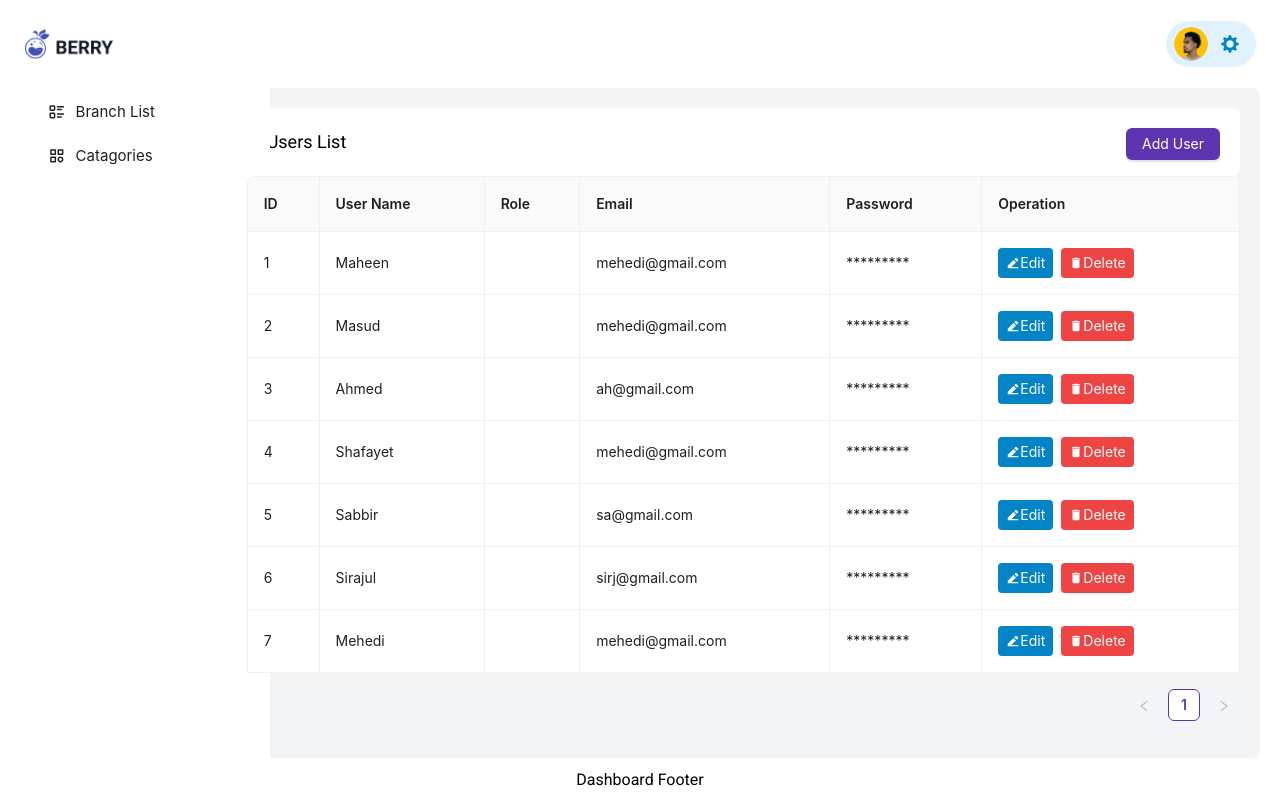
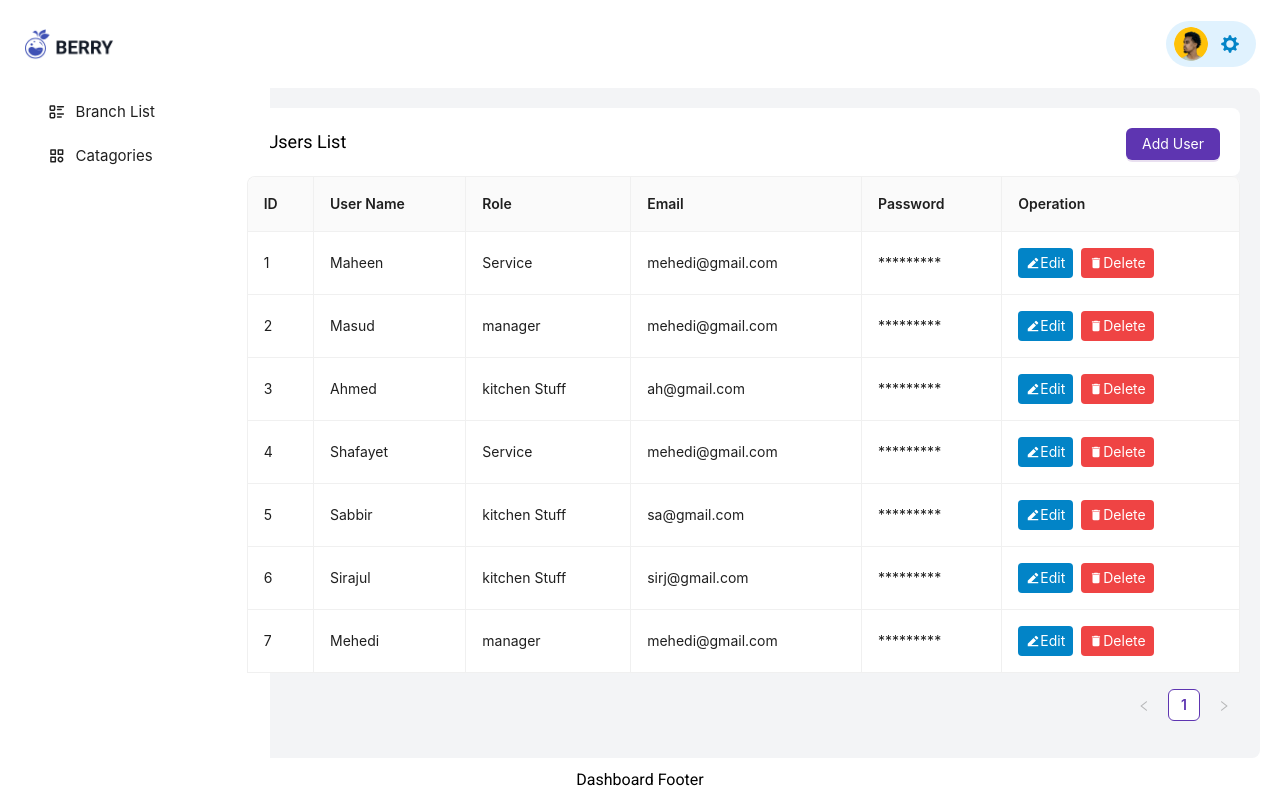
Before and after one commit to rehanmosabbir/codecamprestora.web, a Next.js app: page /branchuserlist in a window 1280 px wide. Built offline with nearby package versions, Linux system fonts and the light colour scheme.

Commit message:
role added

```diff
--- a/src/components/BranchUserList/BranchUserLists.tsx
+++ b/src/components/BranchUserList/BranchUserLists.tsx
@@ -186,7 +186,7 @@ export const BranchUserLists: React.FC = () => {
             />
           </Space>
         ) : (
-          record
+          record.role
         );
       },
     },
```
